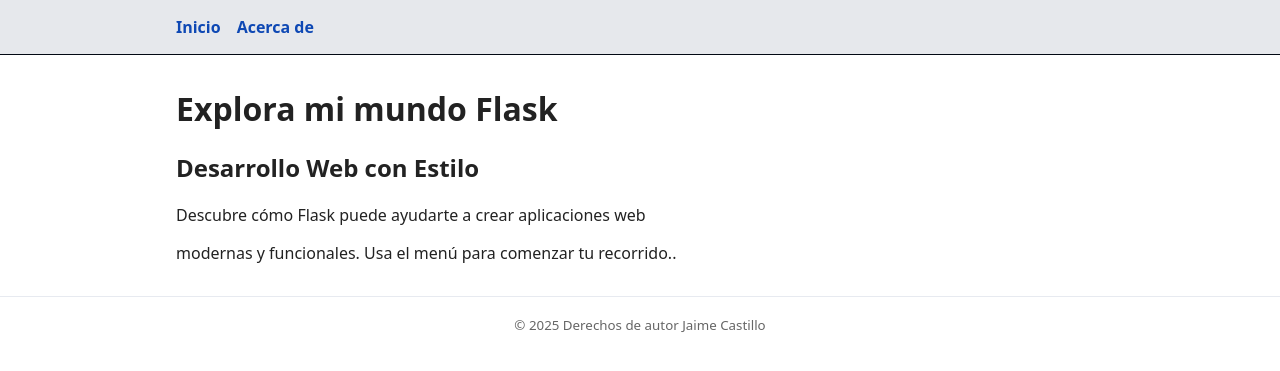
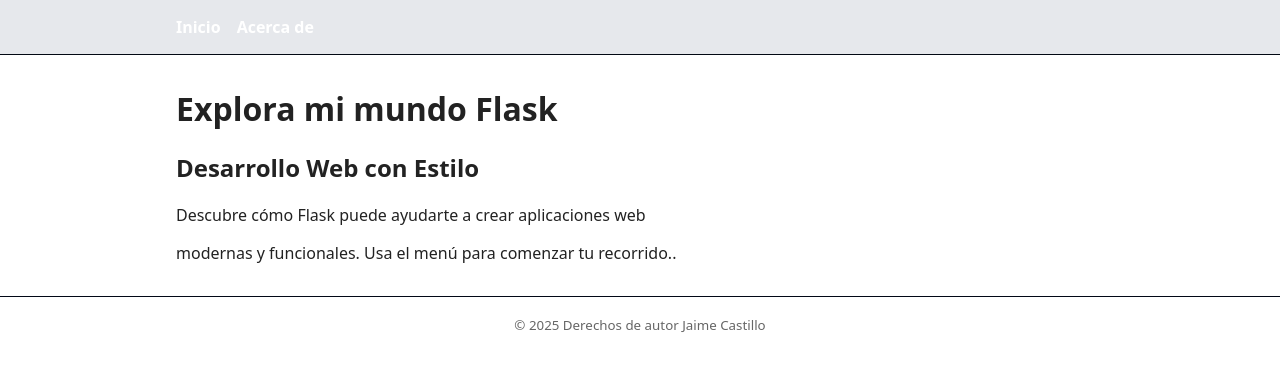
Before and after one commit to JaimeFc/PROYECTO-FLASK, a Flask app: page / in a window 1280 px wide. Shown: the top 371 px of the page. Run offline with Flask 3, Linux system fonts and the light colour scheme.

Commit message:
codigo actualizado

```diff
--- a/static/styles.css
+++ b/static/styles.css
@@ -1,4 +1,4 @@
-:root { --accent: #0e48b4; }
+:root { --accent: #ffffff; }
 
 * { box-sizing: border-box; }
 body { margin: 0; font-family: system-ui, -apple-system, Segoe UI, Roboto, Arial, sans-serif; color: #222; }
@@ -7,5 +7,5 @@ body { margin: 0; font-family: system-ui, -apple-system, Segoe UI, Roboto, Arial
 .nav a { text-decoration: none; color: var(--accent); font-weight: 600; }
 .nav a:hover { text-decoration: underline; }
 .container { max-width: 960px; margin: 2rem auto; padding: 0 1rem; }
-.site-footer { border-top: 1px solid #e7eaf0; padding: 1rem; text-align: center; color: #666; }
+.site-footer { border-top: 1px solid #010816; padding: 1rem; text-align: center; color: #666; }
 h1 { margin-top: 0; }
```
